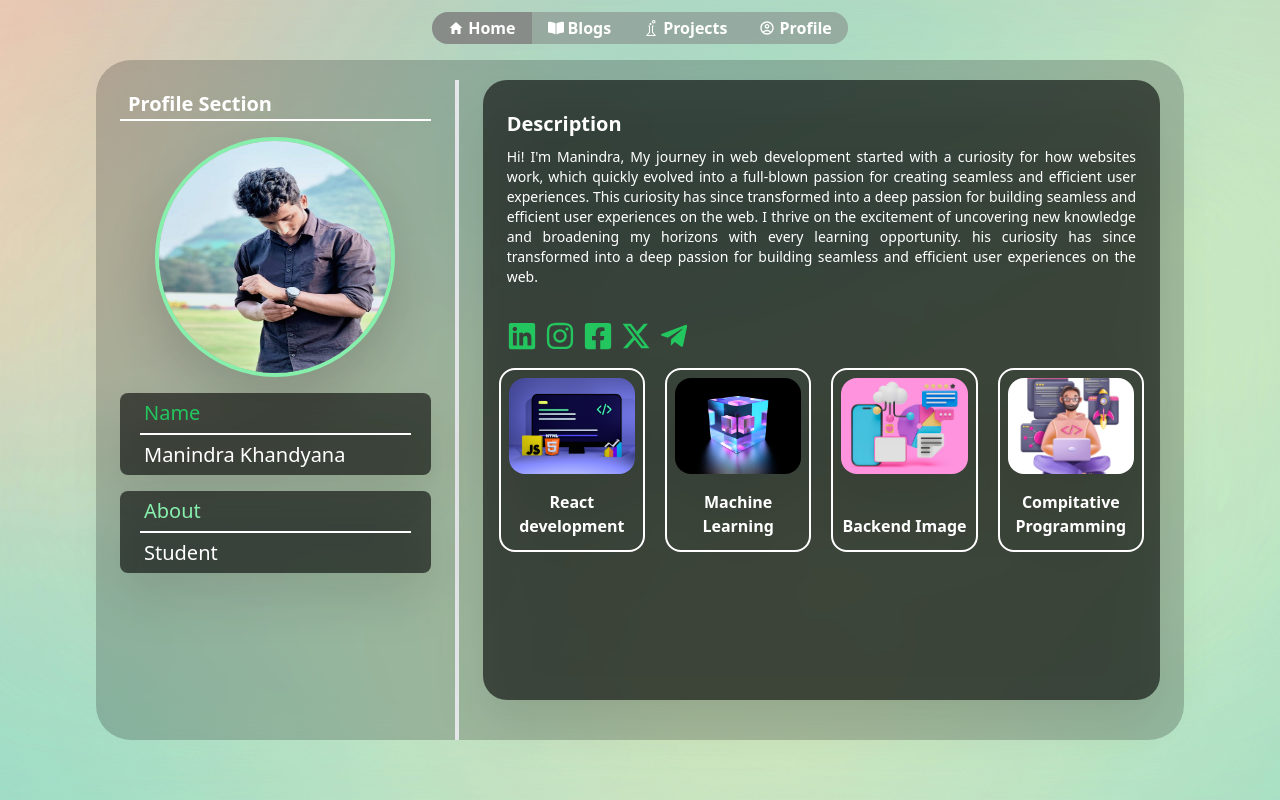
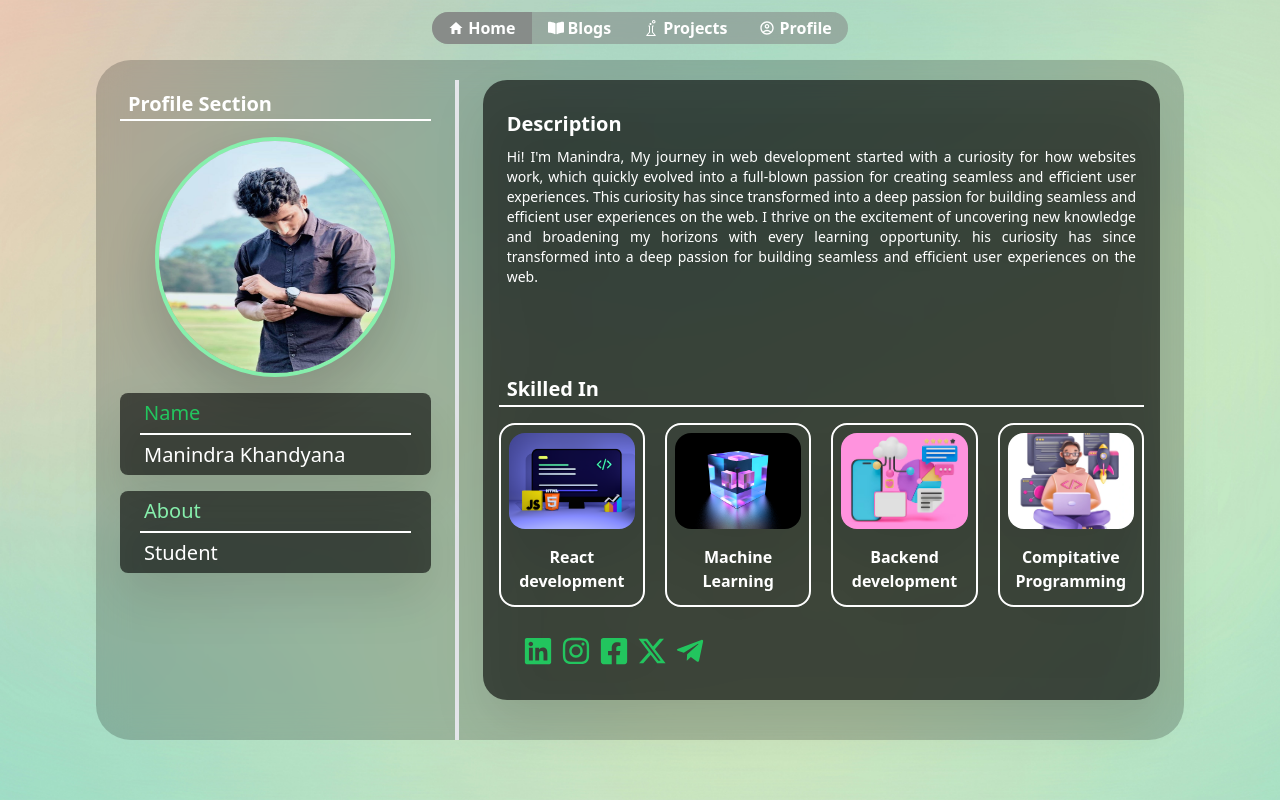
Before and after one commit to Manindra289/responsive_portfolio, a React (Create React App) app: page /Profile in a window 1280 px wide. Built offline with nearby package versions, Linux system fonts and the light colour scheme.

Commit message:
profile page done

```diff
--- a/src/components/BlogPage/BlogPage.js
+++ b/src/components/BlogPage/BlogPage.js
@@ -3,7 +3,17 @@ import Menu_bar from '../Menu_bar/Menu_bar'
 
 const BlogPage = () => {
   return (
-    <div className='h-[100vh] w-[100vw]'>
+    <div className=' w-[100vw] lg:h-[100vh] lg:grid-rows-1 lg:grid-cols-1 grid grid-cols-1'>
+      <div className=' max-lg:flex max-lg:flex-col lg:grid lg:grid-rows-8 lg:grid-cols-12 max-lg:mt-14 lg:self-center justify-self-center lg:h-[85vh] w-[85vw] smallest_scn' >
+      <div className='lg:row-span-8 lg:col-span-3 border-r-4 p-2 mt-5 '>
+        <h1>Blog Section</h1>
+
+      </div>
+      <div className='lg:row-span-8 lg:col-span-7 mt-5 mb-10 box-border'>
+        <h1>Body section</h1>
+      </div>
+
+      </div>
     </div>
   )
 }
--- a/src/components/ProfilePage/ProfilePage.js
+++ b/src/components/ProfilePage/ProfilePage.js
@@ -14,7 +14,7 @@ import backendImg from '../../assets/backend_img.png'
 const ProfilePage = () => {
 
   return (
-    <div className='w-[100vw] lg:h-[100vh] lg:grid-rows-1 lg:grid-cols-1 grid grid-cols-1'>
+    <div className=' w-[100vw] lg:h-[100vh] lg:grid-rows-1 lg:grid-cols-1 grid grid-cols-1'>
       <div className=' max-lg:flex max-lg:flex-col lg:grid lg:grid-rows-8 lg:grid-cols-12 max-lg:mt-14 lg:self-center justify-self-center lg:h-[85vh] w-[85vw] smallest_scn' >
           <div className='lg:row-span-8 lg:col-span-4 border-r-4 p-2 mt-5 '>
           <h1  className='2xl:text-5xl text-white max-sm:p-0 p-[0.1rem] pl-0 max-sm:text-base text-xl ml-[1.5rem] font-bold'>Profile Section</h1>
@@ -22,7 +22,7 @@ const ProfilePage = () => {
 
             <div className='grid grid-cols-1 mt-4 px-2'>
               <div className='justify-self-center'>
-                <img src={myImg} className='h-60 w-60 rounded-full border-4 border-green-300 drop-shadow-2xl'/>
+                <img alt='Manindra' src={myImg} className='h-60 w-60 rounded-full border-4 border-green-300 drop-shadow-2xl'/>
               </div>
               <div className={['mt-4 rounded-lg drop-shadow-2xl mx-2 max-sm:py-2 ', styles['bg']].join(' ')}>
               <h1  className='2xl:text-5xl text-green-500 max-sm:p-0 p-[0.1rem] pl-0 max-sm:text-base text-xl ml-[1.5rem] py-1.5  max-sm:py-1 '>Name</h1>
@@ -44,27 +44,24 @@ const ProfilePage = () => {
               <div>
 
               <p className={['text-white lg:text-sm ml-6 mr-6 max-lg:text-sm mb-2 text-justify 2xl:text-3xl pt-2'].join(' ')}>
-                Hi! I'm Manindra, My journey in web development started with a curiosity for how websites work, which quickly evolved into a full-blown passion for creating seamless and efficient user experiences. This curiosity has since transformed into a deep passion for building seamless and efficient user experiences on the web. I thrive on the excitement of uncovering new knowledge and broadening my horizons with every learning opportunity. his curiosity has since transformed into a deep passion for building seamless and efficient user experiences on the web.
+              Hi! I'm Manindra, My journey in web development started with a curiosity for how websites work, which quickly evolved into a full-blown passion for creating seamless and efficient user experiences. This curiosity has since transformed into a deep passion for building seamless and efficient user experiences on the web. I thrive on the excitement of uncovering new knowledge and broadening my horizons with every learning opportunity. his curiosity has since transformed into a deep passion for building seamless and efficient user experiences on the web.
               </p>
 
               </div>
 
-              <div className='flex mt-8 2xl:text-5xl text-green-500 max-sm:p-0 p-[0.1rem] pl-0 max-sm:text-base text-3xl ml-[1.5rem] font-bold '>
-                  <div className='mr-2'><FaLinkedin /> </div>
-                  <div className='mr-2'> <FaInstagram /> </div>
-                  <div className='mr-2'> <FaFacebookSquare /> </div>
-                  <div className='mr-2'> <FaXTwitter /></div>
-                  <div className='mr-2'> <FaTelegramPlane /></div>
-              </div>
 
 
-              <div className= 'mb-4  grid grid-cols-4 grid-rows-1 max-sm:grid-cols-1 max-lg:grid-cols-2 w-[100%] gap-5  max-sm:box-border p-4'>
+             <div className='lg:absolute lg:bottom-0'>
+
+              <h1  className='2xl:text-5xl text-white max-sm:p-0 p-[0.1rem] pl-0 max-sm:text-base text-xl ml-[1.5rem] font-bold'>Skilled In</h1>
+              <hr className='border-white align-middle mx-4'/>
+              <div className= ' mb-4  grid grid-cols-4 grid-rows-1 max-sm:grid-cols-1 max-lg:grid-cols-2 w-[100%] gap-5  max-sm:box-border p-4'>
 
 
 
               <div className=' border-white border-2 justify-self-center rounded-2xl box-border p-2'>
                 <div className='flex justify-center'>
-                  <img src={webImgp} className='object-cover  w-32 h-24 rounded-2xl max-lg:w-[100%] max-lg:h-[80%]' />
+                  <img alt='Web development' src={webImgp} className='object-cover  w-32 h-24 rounded-2xl max-lg:w-[100%] max-lg:h-[80%]' />
                 </div>
                 <h1 className={['mb-1 pt-2 align-middle text-white text-md font-bold  text-center mt-2 max-lg:text-lg 2xl:text-5xl max-lg:pt-2',styles['ah1']].join(' ')}>React development</h1>
               </div>
@@ -73,36 +70,37 @@ const ProfilePage = () => {
 
               <div className=' border-white border-2 justify-self-center rounded-2xl box-border p-2'>
                 <div className='flex justify-center'>
-                  <img src={mlImg} className='object-cover  w-32 h-24 rounded-2xl max-lg:w-[100%] max-lg:h-[80%]' />
+                  <img alt='Machine Learning' src={mlImg} className='object-cover  w-32 h-24 rounded-2xl max-lg:w-[100%] max-lg:h-[80%]' />
                 </div>
                 <h1 className={['mb-1 pt-2 align-middle text-white text-md font-bold  text-center mt-2 max-lg:text-lg 2xl:text-5xl max-lg:pt-2',styles['ah1']].join(' ')}>Machine Learning</h1>
               </div>
 
-
-              <div className=' border-white border-2 justify-self-center rounded-2xl box-border p-2 flex flex-col justify-between' >
+              <div className=' border-white border-2 justify-self-center rounded-2xl box-border p-2 flex flex-col max-lg:justify-between ' >
                 <div className='flex justify-center'>
-                  <img src={backendImg} className='object-cover  w-32 h-24 rounded-2xl max-lg:w-[100%] max-lg:h-[80%]' />
+                  <img alt='Backend' src={backendImg} className='object-cover  w-32 h-24 rounded-2xl max-lg:w-[100%] max-lg:h-[80%]' />
                 </div>
-                <h1 className={['mb-1 pt-2 align-middle text-white text-md font-bold  text-center mt-2 max-lg:text-lg 2xl:text-5xl max-lg:pt-2',styles['ah1']].join(' ')}>Backend Image</h1>
+                <h1 className={['mb-1 pt-2 align-middle text-white text-md font-bold  text-center mt-2 max-lg:text-lg 2xl:text-5xl max-lg:pt-2',styles['ah1']].join(' ')}>Backend development</h1>
               </div>
-
-
 
 
               <div className=' border-white border-2 justify-self-center rounded-2xl box-border p-2 '>
               <div className='flex justify-center '>
-                <img className='object-cover  w-32 h-24 rounded-2xl max-lg:w-[100%] max-lg:h-[80%]' src={cmpImg} />
+                <img alt='Comp' className='object-cover  w-32 h-24 rounded-2xl max-lg:w-[100%] max-lg:h-[80%]' src={cmpImg} />
                 </div>
                 <h1 className={['mb-1 pt-2 align-middle text-white text-md font-bold  text-center mt-2 max-lg:text-lg 2xl:text-5xl max-lg:pt-2',styles['ah1']].join(' ')}>Compitative Programming</h1>
               </div>
+
+              <div className='flex mt-2 2xl:text-5xl text-green-500 max-sm:p-0 p-[0.1rem] pl-0 max-sm:text-base text-3xl ml-[1.5rem] font-bold '>
+                  <div className='mr-2'><FaLinkedin /> </div>
+                  <div className='mr-2'> <FaInstagram /> </div>
+                  <div className='mr-2'> <FaFacebookSquare /> </div>
+                  <div className='mr-2'> <FaXTwitter /></div>
+                  <div className='mr-2'> <FaTelegramPlane /></div>
               </div>
-
-
-
-
+              </div>
+            </div>
             </div>
           </div>
-
       </div>
     </div>
   )
```
